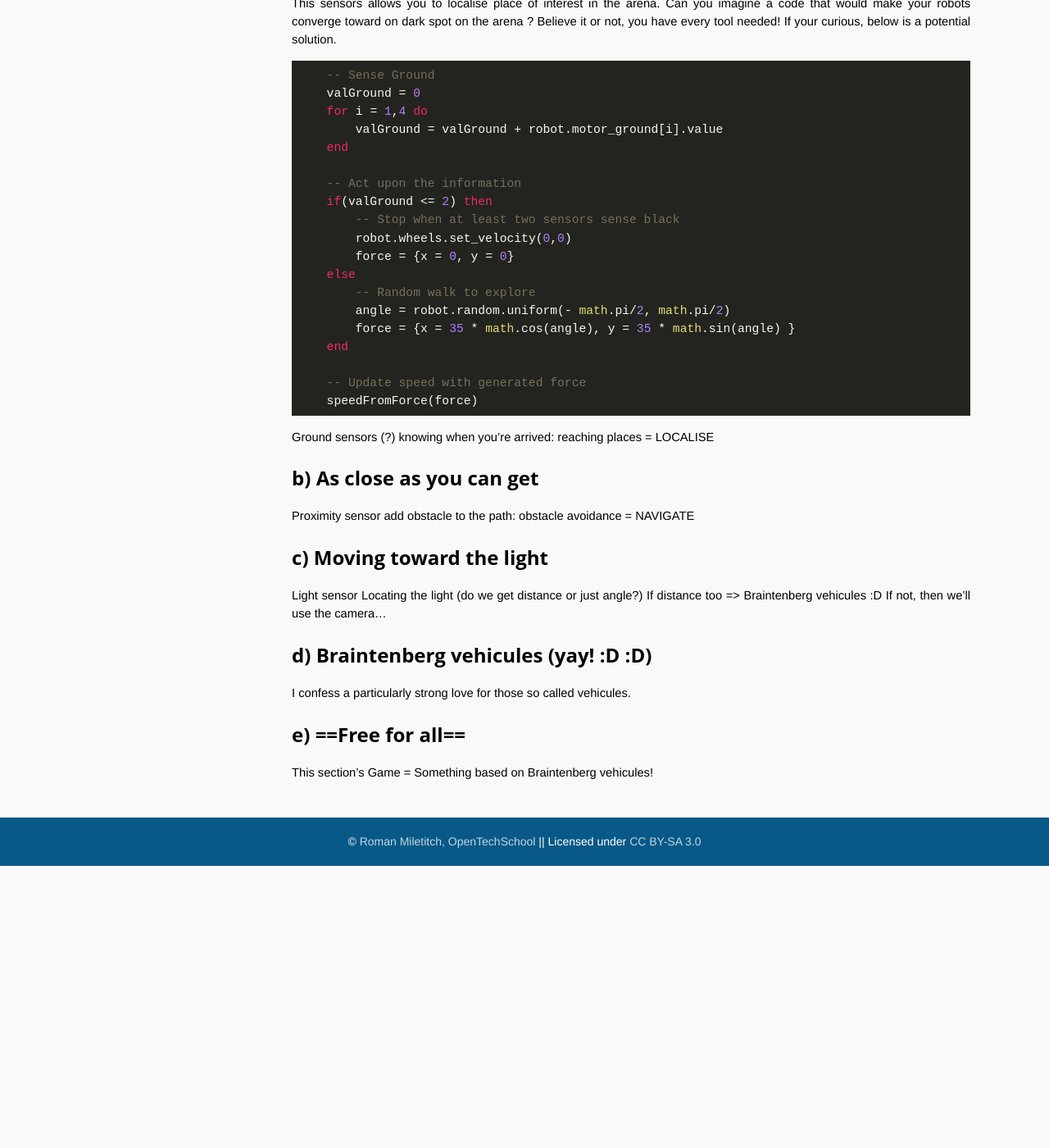
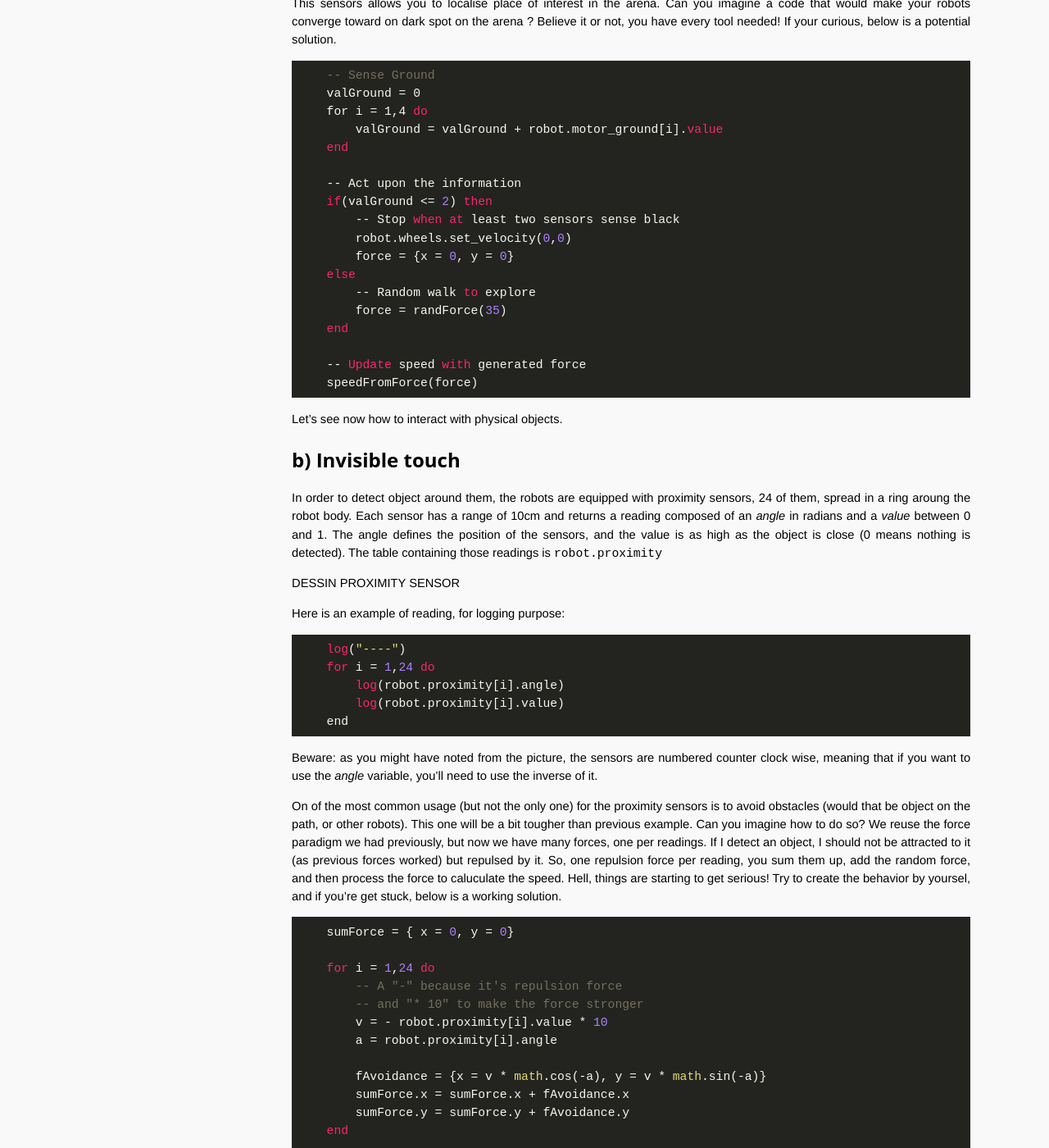
Before and after one commit to OpenTechSchool-Brussels/AI-for-robots-and-swarms, a Jekyll site: the page built from Knocking-some-sense-into-it.markdown, in a window 1280 px wide and 1400 px high, scrolled down 636 px. Shown: the whole window at 82% size. Built offline with Jekyll 4.4.1, drawn with Linux system fonts in a browser that asks for light colours; Markdown is read by kramdown in place of the engine named in the settings; before the commit the page ends 1692 px from its top, so only the background shows below that; some of the changed text lies outside the part shown.

Commit message:
update on course

````diff
--- a/Knocking-some-sense-into-it.markdown
+++ b/Knocking-some-sense-into-it.markdown
@@ -40,29 +40,96 @@ This sensors allows you to localise place of interest in the arena. Can you imag
         force = {x = 0, y = 0}
     else
         -- Random walk to explore
-        angle = robot.random.uniform(- math.pi/2, math.pi/2)
-        force = {x = 35 * math.cos(angle), y = 35 * math.sin(angle) }
+        force = randForce(35)
     end
 
     -- Update speed with generated force
     speedFromForce(force)
 ```
 
-Ground sensors (?)
-    knowing when you're arrived: reaching places = LOCALISE
+Let's see now how to interact with physical objects.
 
-##b) As close as you can get
-Proximity sensor
-    add obstacle to the path: obstacle avoidance = NAVIGATE
+##b) Invisible touch
 
-##c) Moving toward the light
-Light sensor
-    Locating the light (do we get distance or just angle?)
-    If distance too => Braintenberg vehicules :D
-    If not, then we'll use the camera...
+In order to detect object around them, the robots are equipped with proximity sensors, 24 of them, spread in a ring aroung the robot body. Each sensor has a range of 10cm and returns a reading composed of an *angle* in radians and a *value* between 0 and 1. The angle defines the position of the sensors, and the value is as high as the object is close (0 means nothing is detected). The table containing those readings is `robot.proximity`
+
+DESSIN PROXIMITY SENSOR
+
+Here is an example of reading, for logging purpose:
+```lua
+    log("----")
+    for i = 1,24 do
+        log(robot.proximity[i].angle)
+        log(robot.proximity[i].value)
+    end
+```
+
+Beware: as you might have noted from the picture, the sensors are numbered counter clock wise, meaning that if you want to use the *angle* variable, you'll need to use the inverse of it.
+
+On of the most common usage (but not the only one) for the proximity sensors is to avoid obstacles (would that be object on the path, or other robots). This one will be a bit tougher than previous example. Can you imagine how to do so? We reuse the force paradigm we had previously, but now we have many forces, one per readings. If I detect an object, I should not be attracted to it (as previous forces worked) but repulsed by it. So, one repulsion force per reading, you sum them up, add the random force, and then process the force to caluculate the speed. Hell, things are starting to get serious! Try to create the behavior by yoursel, and if you're get stuck, below is a working solution.
+
+```lua
+    sumForce = { x = 0, y = 0}
+
+    for i = 1,24 do
+        -- A "-" because it's repulsion force
+        -- and "* 10" to make the force stronger
+        v = - robot.proximity[i].value * 10
+        a = robot.proximity[i].angle
+
+        fAvoidance = {x = v * math.cos(-a), y = v * math.sin(-a)}
+        sumForce.x = sumForce.x + fAvoidance.x
+        sumForce.y = sumForce.y + fAvoidance.y
+    end
+
+    randomForce = randForce(35)
+    sumForce.x = sumForce.x + randomForce.x
+    sumForce.y = sumForce.y + randomForce.y
+
+    speedFromForce(sumForce)
+```
+
+You might as well create a function for the avoidance part of the code, returning a force, as for the `randForce(val)` function. I'll let you do that one!
+
+##c) There shall be ligh
+You reach nowhere in life if all you do is avoiding stuff. This is why in this section we'll play with the light sensors, which usualy robots (as insects) loooove to go toward.
+
+The light sensor is working pretty much like the proximity sensors. 24 sensors all around the robot in circle, readings in the table `robot.light` with *value* and *angle* as keys. The neutral value, 0, means that no lights are detected, the value increase up until 1 when the light is closer to the robot.
+
+The example for logging purpose is pretty much the same:
+```lua
+    log("----")
+    for i = 1,24 do
+        log(robot.light[i].angle)
+        log(robot.light[i].value)
+    end
+```
+
+So, let's move toward the light. Have an idea of how to do that? You can base your code on the avoidance code. It's the same, more or less minus one thing. Below is a proposed solution.
+
+```lua
+    sumForce = { x = 0, y = 0}
+
+    for i = 1,24 do
+        -- Same than previously, without the minus
+        v = robot.light[i].value * 10
+        a = robot.light[i].angle
+
+        fLight = {x = v * math.cos(-a), y = v * math.sin(-a)}
+        sumForce.x = sumForce.x + fLight.x
+        sumForce.y = sumForce.y + fLight.y
+    end
+
+    randomForce = randForce(5)
+    sumForce.x = sumForce.x + randomForce.x
+    sumForce.y = sumForce.y + randomForce.y
+
+    speedFromForce(sumForce)
+```
+
 
 ##d) Braintenberg vehicules (yay! :D :D)
 I confess a particularly strong love for those so called vehicules.
 
 ##e) ==Free for all==
-This section's Game = Something based on Braintenberg vehicules!
+Same than previously, no time yet to create the game...
````
Also changed, not shown: The-first-step.markdown (+16 -3 lines).
